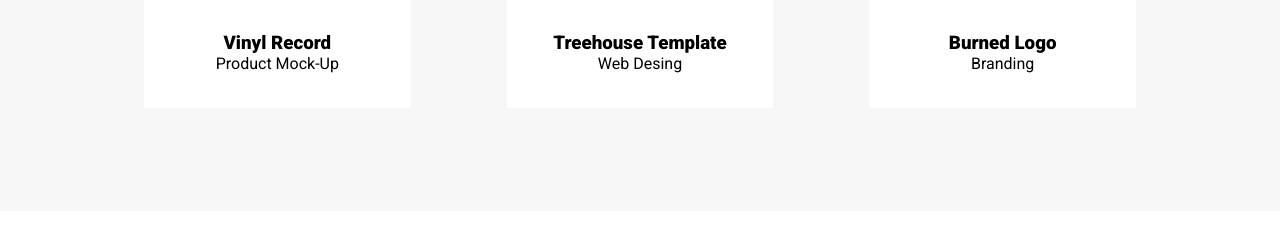
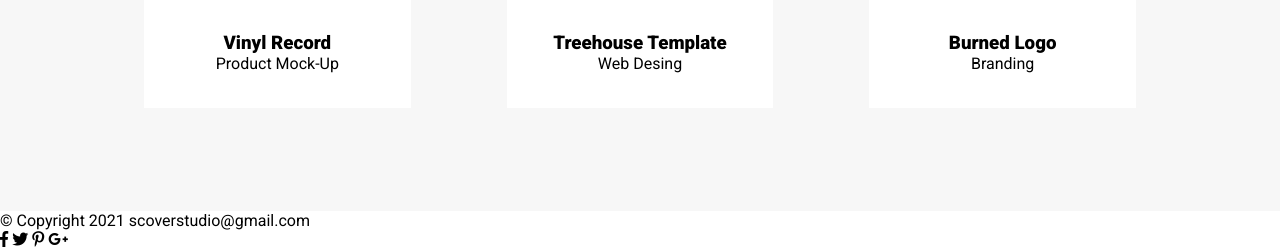
Before and after one commit to scoverstudio/mini-project, a website: page index.html in a window 1280 px wide. Shown: the part 2618-2867 px from the top of the page. Before the commit the page ends 2829 px from the top, so only its background shows below. Drawn offline with Linux system fonts and the light colour scheme; a web font is replaced by a local one.

Commit message:
Add html for footer

```diff
--- a/index.html
+++ b/index.html
@@ -125,6 +125,15 @@
             </div>
         </div>
     </section>
+    <footer class="footer">
+        <p>&copy; Copyright 2021 scoverstudio@gmail.com</p>
+        <div class="icons">
+            <i class="fab fa-facebook-f"></i>
+            <i class="fab fa-twitter"></i>
+            <i class="fab fa-pinterest-p"></i>
+            <i class="fab fa-google-plus-g"></i>
+        </div>
+    </footer>
 </body>
 
 </html>
```
